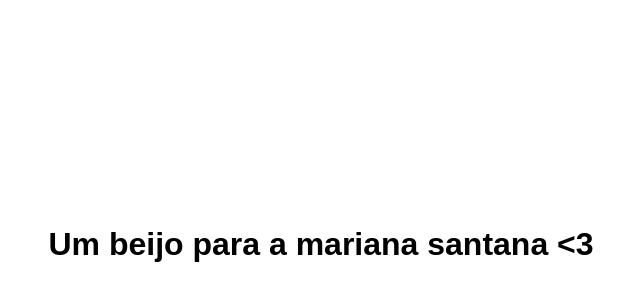
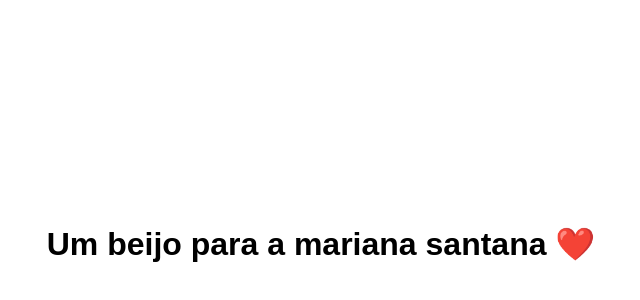
Before and after one commit to caiocarvalho14/PROJETOS, a plain HTML site: page index.html in a window 1280 px wide. Shown: the part 164-464 px from the top of the page, without its empty margins (319-959 px from the left). Drawn offline with Linux system fonts and the light colour scheme.

Commit message:
Update index.html

```diff
--- a/index.html
+++ b/index.html
@@ -16,6 +16,6 @@
         }
 
     </style>
-    <h1>Um beijo para a mariana santana <3</h1>
+    <h1>Um beijo para a mariana santana ❤️</h1>
 </body>
 </html>
```
